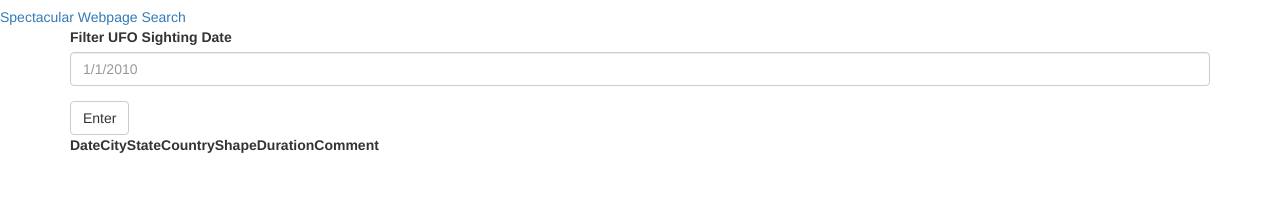
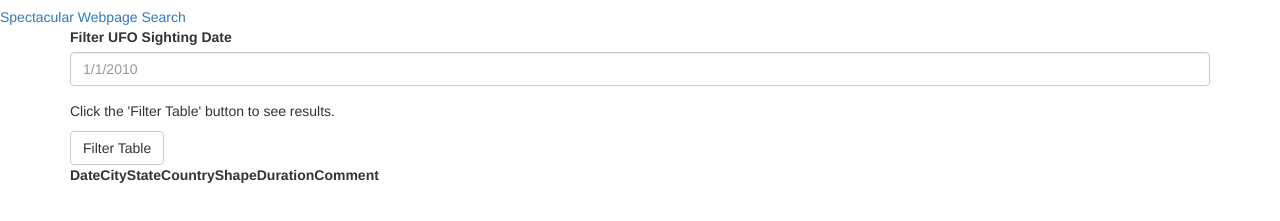
Before and after one commit to kirpatrick/javascript-challenge, a plain HTML site: page UFO-level-1/myIndex.html in a window 1280 px wide. Shown: the part 109-330 px from the top of the page. Drawn offline with nearby package versions, Linux system fonts and the light colour scheme.

Commit message:
Changed button text to 'Filter Table'.  Added filter instructions.

```diff
--- a/UFO-level-1/myIndex.html
+++ b/UFO-level-1/myIndex.html
@@ -27,7 +27,8 @@
                         <label for="sighting-form">Filter UFO Sighting Date</label>
                         <input class="form-control" id="datetime" name="sighting-form" type="text" placeholder="1/1/2010">
                     </div>
-                    <button id="button" type="button" class="btn btn-default">Enter</button>
+                    <p>Click the 'Filter Table' button to see results.</p>
+                    <button id="button" type="button" class="btn btn-default">Filter Table</button>
                 </form>
             </div>
         </div>
```
